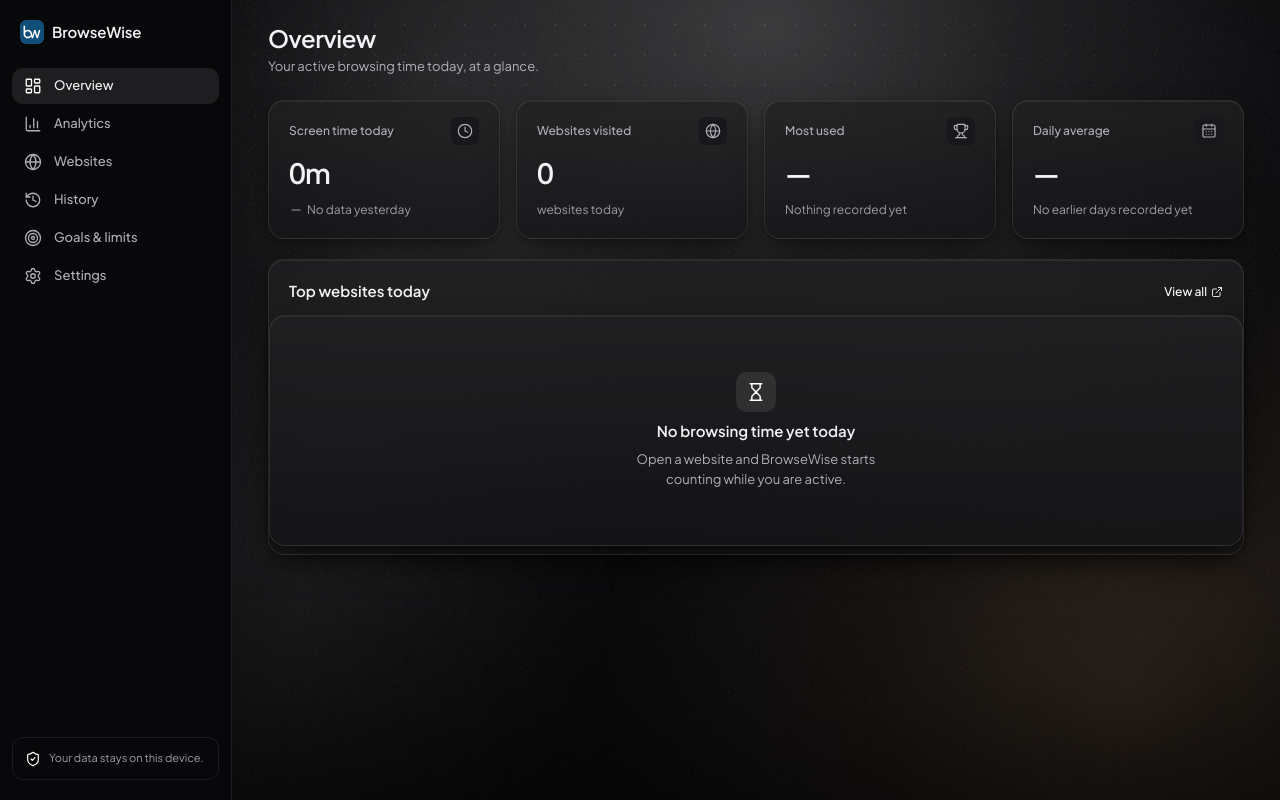
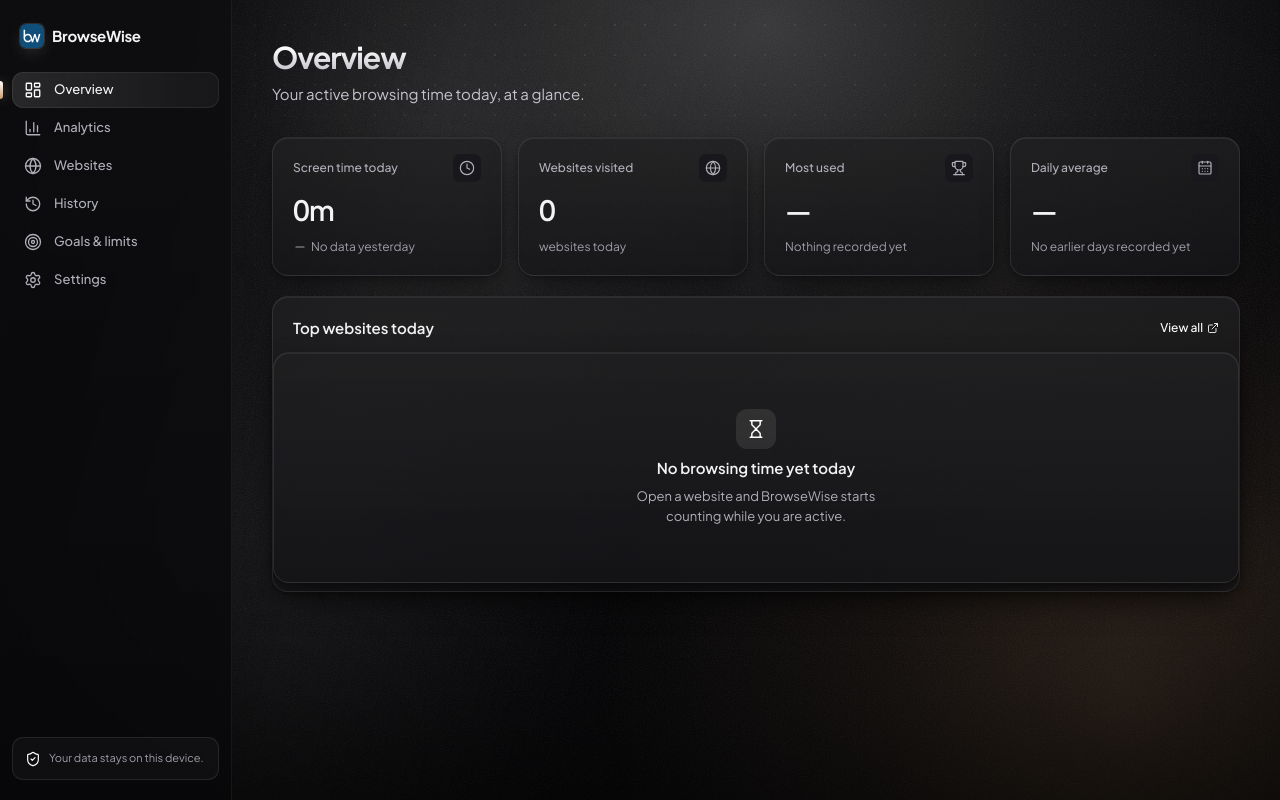
Before and after one commit to akshatsingh162/BrowseWise, a website built with Vite: page src/dashboard/dashboard.html in a window 1280 px wide. Built offline with nearby package versions, Linux system fonts and the light colour scheme; some packages are replaced by stand-ins of ours; no server answers.

Commit message:
style: restyle dashboard and popup with glass surfaces and graphite palette

```diff
--- a/src/dashboard/charts/chart-theme.js
+++ b/src/dashboard/charts/chart-theme.js
@@ -4,17 +4,17 @@
  */
 
 const FALLBACK = {
-  accent: '#7c6cf0',
-  chartMuted: '#3b4150',
-  text: '#e8eaee',
-  textMuted: '#9aa1ad',
-  grid: '#1f2329',
-  tooltipBackground: '#1b1e24',
-  tooltipBorder: '#262a31',
-  fontFamily: "'Inter', system-ui, sans-serif",
+  accent: '#d6d6de',
+  chartMuted: '#3a3a43',
+  text: '#f3f3f6',
+  textMuted: '#b0b0ba',
+  grid: '#1c1c21',
+  tooltipBackground: '#18181c',
+  tooltipBorder: '#2a2a31',
+  fontFamily: "'Plus Jakarta Sans', system-ui, sans-serif",
 };
 
-/** "#7c6cf0" + 0.55 -> "rgba(124, 108, 240, 0.55)". Non-hex input is returned unchanged. */
+/** "#d6d6de" + 0.55 -> "rgba(214, 214, 222, 0.55)". Non-hex input is returned unchanged. */
 export function withAlpha(color, alpha) {
   const match = /^#([0-9a-f]{6})$/i.exec(color);
   if (!match) return color;
@@ -29,7 +29,8 @@ export function readChartTheme(root = document.documentElement) {
   const style = getComputedStyle(root);
   const read = (name, fallback) => style.getPropertyValue(name).trim() || fallback;
 
-  const accent = read('--bw-accent', FALLBACK.accent);
+  // The chart series colour: its own token, so charts can be softer than buttons.
+  const accent = read('--bw-chart-accent', FALLBACK.accent);
   return {
     accent,
     accentDim: withAlpha(accent, 0.55),
--- a/src/dashboard/styles/dashboard.css
+++ b/src/dashboard/styles/dashboard.css
@@ -15,9 +15,11 @@
   flex-direction: column;
   gap: var(--bw-space-6);
   height: 100vh;
-  padding: var(--bw-space-5) var(--bw-space-3);
-  border-right: 1px solid var(--bw-border-subtle);
-  background: var(--bw-bg);
+  padding: var(--bw-space-6) var(--bw-space-3) var(--bw-space-5);
+  border-right: 1px solid rgba(255, 255, 255, 0.06);
+  background: linear-gradient(180deg, rgba(14, 14, 17, 0.72), rgba(8, 8, 10, 0.82));
+  -webkit-backdrop-filter: blur(22px) saturate(120%);
+  backdrop-filter: blur(22px) saturate(120%);
 }
 
 .db-brand {
@@ -34,8 +36,14 @@
 
 .db-brand-name {
   font-size: var(--bw-text-md);
-  font-weight: 600;
-  letter-spacing: -0.01em;
+  font-weight: 700;
+  letter-spacing: -0.02em;
+}
+
+.db-logo {
+  box-shadow:
+    0 0 0 1px rgba(255, 255, 255, 0.12),
+    0 6px 18px -4px rgba(255, 255, 255, 0.22);
 }
 
 .db-nav {
@@ -59,14 +67,31 @@
     color var(--bw-duration) var(--bw-ease);
 }
 
+.db-nav-link {
+  position: relative;
+}
+
 .db-nav-link:hover {
-  background: var(--bw-surface);
+  background: rgba(255, 255, 255, 0.055);
   color: var(--bw-text);
 }
 
 .db-nav-link[aria-current='page'] {
-  background: var(--bw-accent-soft);
+  background: linear-gradient(90deg, rgba(255, 255, 255, 0.115), rgba(255, 255, 255, 0.04));
+  box-shadow: 0 0 0 1px rgba(255, 255, 255, 0.07) inset;
   color: var(--bw-text);
+}
+
+.db-nav-link[aria-current='page']::before {
+  content: '';
+  position: absolute;
+  left: -12px;
+  top: 9px;
+  bottom: 9px;
+  width: 3px;
+  border-radius: 0 3px 3px 0;
+  background: linear-gradient(180deg, #ffffff, rgba(var(--bw-glow-ember), 0.9));
+  box-shadow: 0 0 12px rgba(var(--bw-glow-ember), 0.55);
 }
 
 .db-nav-link[aria-current='page'] .bw-icon {
@@ -79,8 +104,9 @@
   gap: var(--bw-space-2);
   margin-top: auto;
   padding: var(--bw-space-3);
-  border: 1px solid var(--bw-border-subtle);
+  border: 1px solid var(--bw-border-glass);
   border-radius: var(--bw-radius-md);
+  background: rgba(255, 255, 255, 0.03);
   color: var(--bw-text-faint);
   font-size: var(--bw-text-xs);
 }
@@ -92,9 +118,9 @@
 
 .db-main {
   width: 100%;
-  max-width: 1040px;
+  max-width: 1120px;
   margin: 0 auto;
-  padding: var(--bw-space-6) 32px 48px;
+  padding: 40px 40px 72px;
 }
 
 .db-main:focus {
@@ -108,19 +134,33 @@
   align-items: flex-end;
   justify-content: space-between;
   gap: var(--bw-space-4);
-  margin-bottom: var(--bw-space-6);
+  margin-bottom: 32px;
 }
 
 .db-page-title {
-  font-size: 24px;
-  font-weight: 600;
-  letter-spacing: -0.02em;
-  line-height: 1.2;
+  /* Light to soft grey, like the reference: the first line reads brightest. */
+  background: linear-gradient(180deg, #ffffff 20%, #a9a9b4 120%);
+  -webkit-background-clip: text;
+  background-clip: text;
+  color: transparent;
+  font-size: var(--bw-text-title);
+  font-weight: 700;
+  letter-spacing: -0.035em;
+  line-height: 1.15;
+}
+
+@media (forced-colors: active) {
+  .db-page-title {
+    background: none;
+    color: CanvasText;
+  }
 }
 
 .db-page-desc {
-  margin-top: var(--bw-space-1);
-  color: var(--bw-text-muted);
+  margin-top: var(--bw-space-2);
+  /* Sits over the brightest part of the background glow, so it is a step lighter. */
+  color: #c3c3cc;
+  font-size: var(--bw-text-md);
 }
 
 .db-page-actions {
@@ -498,11 +538,11 @@
 }
 
 .db-usage-categorized .db-usage-row {
-  grid-template-columns: minmax(0, 1.3fr) 184px minmax(60px, 1fr) 76px 44px;
+  grid-template-columns: minmax(0, 1.3fr) 220px minmax(60px, 1fr) 76px 44px;
 }
 
 .db-usage-ranked.db-usage-categorized .db-usage-row {
-  grid-template-columns: 28px minmax(0, 1.3fr) 184px minmax(60px, 1fr) 76px 44px;
+  grid-template-columns: 28px minmax(0, 1.3fr) 220px minmax(60px, 1fr) 76px 44px;
 }
 
 .db-catgroups {
@@ -772,7 +812,9 @@
   display: grid;
   place-items: center;
   padding: var(--bw-space-4);
-  background: rgba(0, 0, 0, 0.6);
+  background: rgba(4, 4, 6, 0.68);
+  -webkit-backdrop-filter: blur(6px);
+  backdrop-filter: blur(6px);
 }
 
 .db-modal {
@@ -782,6 +824,11 @@
   width: 100%;
   max-width: 420px;
   padding: var(--bw-space-5);
+  /* Solid, not glass: page text must never show through a dialog. */
+  background: var(--bw-glass), var(--bw-surface-raised);
+  box-shadow:
+    0 1px 0 rgba(255, 255, 255, 0.08) inset,
+    0 30px 80px -12px rgba(0, 0, 0, 0.8);
 }
 
 .db-modal-title {
```
Also changed, not shown: src/popup/popup.css (+26 -8 lines).
